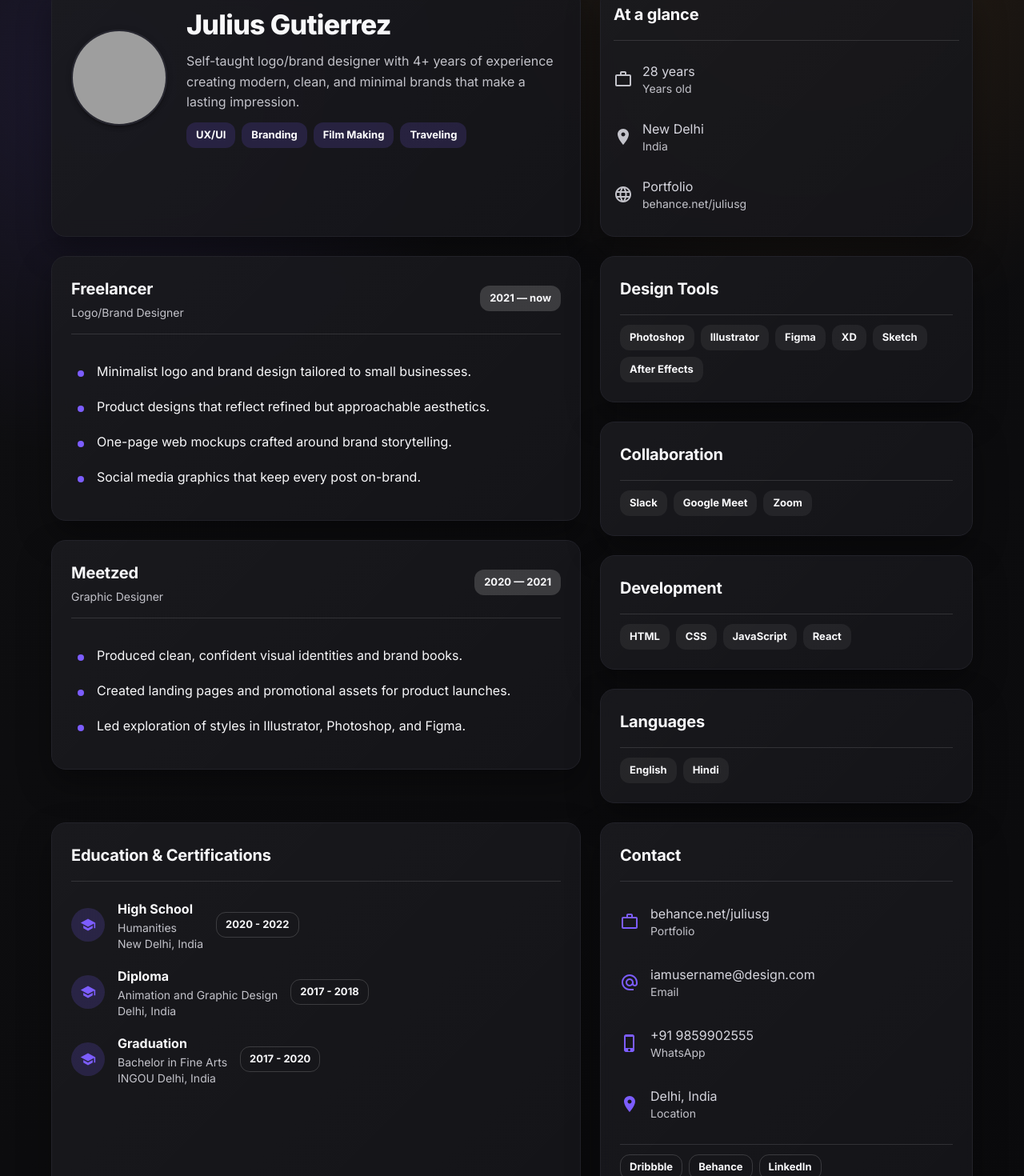
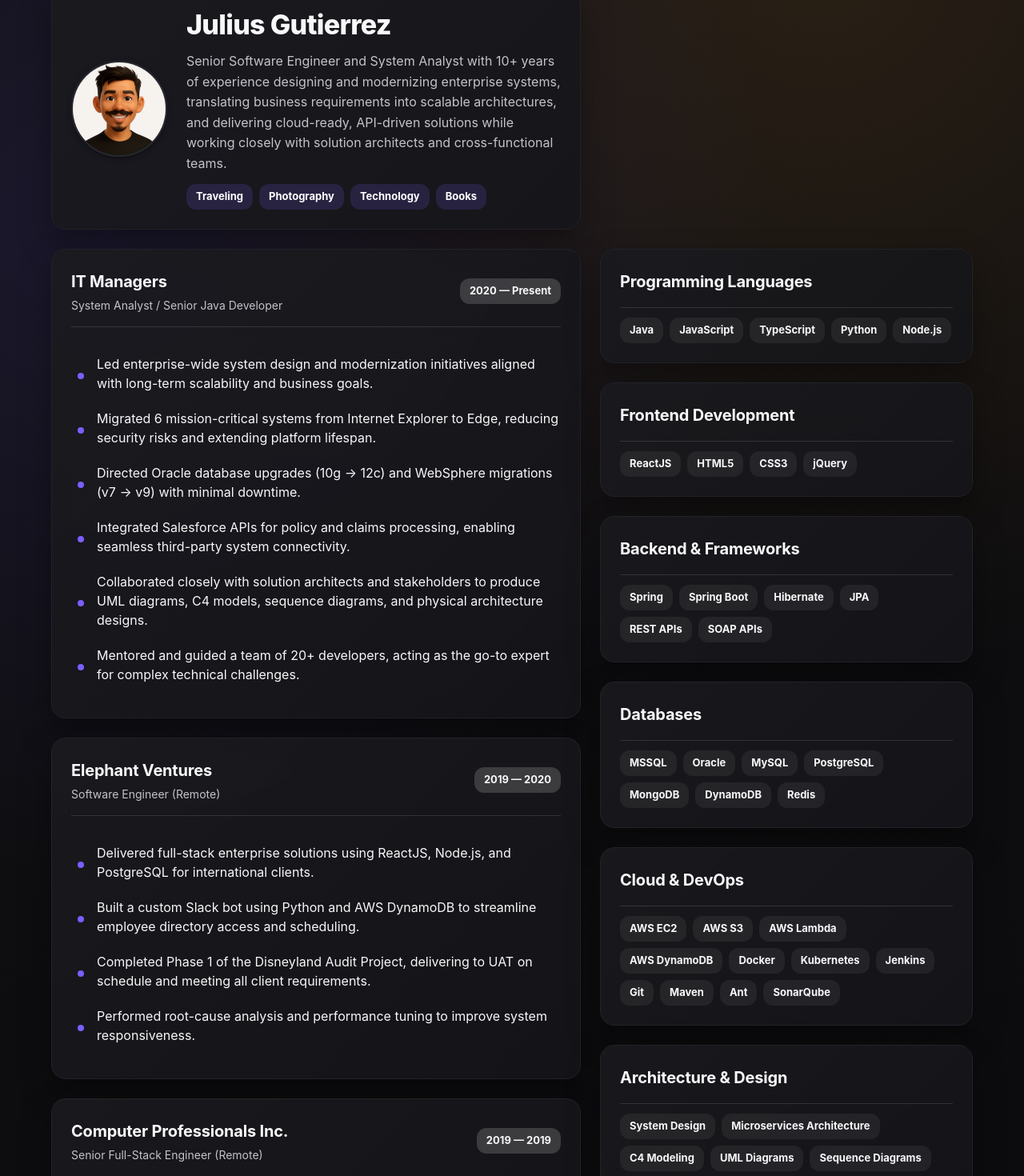
Before and after one commit to juliusgutierrez/juliusgutierrez.github.io, a React (Vite) app: page / in a window 1280 px wide. Shown: the part 63-1533 px from the top of the page at 80% size. Built offline with nearby package versions, Linux system fonts and the light colour scheme; grey boxes are pictures that could not be loaded.

Commit message:
Refactor code structure for improved readability and maintainability

```diff
--- a/package.json
+++ b/package.json
@@ -11,7 +11,6 @@
   "dependencies": {
     "@emotion/react": "^11.13.0",
     "@emotion/styled": "^11.13.0",
-    "@fontsource/inter": "^5.1.1",
     "@mui/icons-material": "^6.1.7",
     "@mui/material": "^6.1.7",
     "react": "^18.3.1",
--- a/src/App.jsx
+++ b/src/App.jsx
@@ -12,7 +12,7 @@ import {
   ListItemText,
   Stack,
   Typography,
-} from '@mui/material';
+} from "@mui/material";
 import {
   AlternateEmail,
   Language,
@@ -20,11 +20,12 @@ import {
   PhoneIphone,
   WorkOutline,
   School,
-} from '@mui/icons-material';
+} from "@mui/icons-material";
 
-import SectionCard from './components/SectionCard';
-import ChipGrid from './components/ChipGrid';
-import { contact, education, interests, roles, skills, summary } from './data';
+import SectionCard from "./components/SectionCard";
+import ChipGrid from "./components/ChipGrid";
+import { contact, education, interests, roles, skills, summary } from "./data";
+import avatar from "./assets/avatar.png";
 
 const iconMap = {
   Portfolio: <WorkOutline color="primary" />,
@@ -40,20 +41,38 @@ function App() {
         <Grid container spacing={3} alignItems="stretch">
           <Grid item xs={12} md={7}>
             <SectionCard>
-              <Stack spacing={3} direction={{ xs: 'column', md: 'row' }} alignItems={{ md: 'center' }}>
+              <Stack
+                spacing={3}
+                direction={{ xs: "column", md: "row" }}
+                alignItems={{ md: "center" }}
+              >
                 <Avatar
-                  src="https://api.dicebear.com/9.x/notionists/svg?seed=designer&backgroundColor=1d1d21"
+                  src={avatar}
                   alt="Avatar"
-                  sx={{ width: 120, height: 120, border: '2px solid #272730', boxShadow: 3 }}
+                  sx={{
+                    width: 120,
+                    height: 120,
+                    border: "2px solid #272730",
+                    boxShadow: 3,
+                  }}
                 />
                 <Stack spacing={1.5}>
                   <Typography variant="h4">{summary.name}</Typography>
-                  <Typography variant="body1" color="text.secondary" sx={{ maxWidth: 620, lineHeight: 1.6 }}>
+                  <Typography
+                    variant="body1"
+                    color="text.secondary"
+                    sx={{ maxWidth: 620, lineHeight: 1.6 }}
+                  >
                     {summary.role}
                   </Typography>
                   <Stack direction="row" spacing={1} flexWrap="wrap" useFlexGap>
                     {interests.map((item) => (
-                      <Chip key={item} label={item} color="primary" sx={{ bgcolor: 'rgba(124,93,255,0.16)' }} />
+                      <Chip
+                        key={item}
+                        label={item}
+                        color="primary"
+                        sx={{ bgcolor: "rgba(124,93,255,0.16)" }}
+                      />
                     ))}
                   </Stack>
                 </Stack>
@@ -61,42 +80,60 @@ function App() {
             </SectionCard>
           </Grid>
 
-          <Grid item xs={12} md={5}>
+          {/* <Grid item xs={12} md={5}>
             <SectionCard title="At a glance" dense spacing={1.5}>
               <List disablePadding>
                 <ListItem disableGutters sx={{ py: 1 }}>
-                  <ListItemIcon sx={{ color: 'text.secondary', minWidth: 36 }}>
-                    <WorkOutline />
+                  <ListItemIcon sx={{ color: "text.secondary", minWidth: 36 }}>
+                    <LocationOn />
                   </ListItemIcon>
-                  <ListItemText primary="28 years" secondary="Years old" secondaryTypographyProps={{ color: 'text.secondary' }} />
+                  <ListItemText
+                    primary="Manila"
+                    secondary="Philippines"
+                    secondaryTypographyProps={{ color: "text.secondary" }}
+                  />
                 </ListItem>
                 <ListItem disableGutters sx={{ py: 1 }}>
-                  <ListItemIcon sx={{ color: 'text.secondary', minWidth: 36 }}>
-                    <LocationOn />
-                  </ListItemIcon>
-                  <ListItemText primary="New Delhi" secondary="India" secondaryTypographyProps={{ color: 'text.secondary' }} />
-                </ListItem>
-                <ListItem disableGutters sx={{ py: 1 }}>
-                  <ListItemIcon sx={{ color: 'text.secondary', minWidth: 36 }}>
+                  <ListItemIcon sx={{ color: "text.secondary", minWidth: 36 }}>
                     <Language />
                   </ListItemIcon>
-                  <ListItemText primary="Portfolio" secondary="behance.net/juliusg" secondaryTypographyProps={{ color: 'text.secondary' }} />
+                  <ListItemText
+                    primary="Github"
+                    secondary="https://github.com/juliusgutierrez"
+                    secondaryTypographyProps={{ color: "text.secondary" }}
+                  />
                 </ListItem>
               </List>
             </SectionCard>
-          </Grid>
+          </Grid> */}
 
           <Grid item xs={12} md={7}>
             <Stack spacing={3}>
               {roles.map((role) => (
-                <SectionCard key={role.title} title={role.title} subtitle={role.subtitle} action={<Chip label={role.period} />}>
+                <SectionCard
+                  key={role.title}
+                  title={role.title}
+                  subtitle={role.subtitle}
+                  action={<Chip label={role.period} />}
+                >
                   <List sx={{ pl: 1 }}>
                     {role.details.map((detail) => (
                       <ListItem key={detail} disableGutters sx={{ py: 0.75 }}>
                         <ListItemIcon sx={{ minWidth: 24 }}>
-                          <Box sx={{ width: 8, height: 8, bgcolor: 'primary.main', borderRadius: '50%', mt: 0.75 }} />
+                          <Box
+                            sx={{
+                              width: 8,
+                              height: 8,
+                              bgcolor: "primary.main",
+                              borderRadius: "50%",
+                              mt: 0.75,
+                            }}
+                          />
                         </ListItemIcon>
-                        <ListItemText primary={detail} primaryTypographyProps={{ color: 'text.primary' }} />
+                        <ListItemText
+                          primary={detail}
+                          primaryTypographyProps={{ color: "text.primary" }}
+                        />
                       </ListItem>
                     ))}
                   </List>
@@ -108,7 +145,11 @@ function App() {
           <Grid item xs={12} md={5}>
             <Stack spacing={3}>
               {skills.map((group) => (
-                <SectionCard key={group.title} title={group.title} spacing={1.5}>
+                <SectionCard
+                  key={group.title}
+                  title={group.title}
+                  spacing={1.5}
+                >
                   <ChipGrid items={group.chips} />
                 </SectionCard>
               ))}
@@ -119,8 +160,20 @@ function App() {
             <SectionCard title="Education & Certifications" spacing={2.5}>
               <Stack spacing={2}>
                 {education.map((item) => (
-                  <Stack key={item.school} direction="row" spacing={2} alignItems="center">
-                    <Avatar sx={{ bgcolor: 'rgba(124,93,255,0.18)', color: 'primary.main', width: 42, height: 42 }}>
+                  <Stack
+                    key={item.school}
+                    direction="row"
+                    spacing={2}
+                    alignItems="center"
+                  >
+                    <Avatar
+                      sx={{
+                        bgcolor: "rgba(124,93,255,0.18)",
+                        color: "primary.main",
+                        width: 42,
+                        height: 42,
+                      }}
+                    >
                       <School fontSize="small" />
                     </Avatar>
                     <Box>
@@ -134,8 +187,12 @@ function App() {
                         {item.location}
                       </Typography>
                     </Box>
-                    <Box sx={{ ml: 'auto' }}>
-                      <Chip label={item.period} variant="outlined" sx={{ borderColor: 'rgba(255,255,255,0.16)' }} />
+                    <Box sx={{ ml: "auto" }}>
+                      <Chip
+                        label={item.period}
+                        variant="outlined"
+                        sx={{ borderColor: "rgba(255,255,255,0.16)" }}
+                      />
                     </Box>
                   </Stack>
                 ))}
@@ -148,11 +205,19 @@ function App() {
               <List disablePadding>
                 {contact.map((item) => (
                   <ListItem key={item.label} disableGutters sx={{ py: 1.25 }}>
-                    <ListItemIcon sx={{ minWidth: 38 }}>{iconMap[item.label]}</ListItemIcon>
+                    <ListItemIcon sx={{ minWidth: 38 }}>
+                      {iconMap[item.label]}
+                    </ListItemIcon>
                     <ListItemText
                       primary={
                         item.link ? (
-                          <Link href={item.link} target="_blank" rel="noreferrer" underline="none" color="inherit">
+                          <Link
+                            href={item.link}
+                            target="_blank"
+                            rel="noreferrer"
+                            underline="none"
+                            color="inherit"
+                          >
                             {item.value}
                           </Link>
                         ) : (
@@ -160,17 +225,22 @@ function App() {
                         )
                       }
                       secondary={item.label}
-                      secondaryTypographyProps={{ color: 'text.secondary' }}
+                      secondaryTypographyProps={{ color: "text.secondary" }}
                     />
                   </ListItem>
                 ))}
               </List>
-              <Divider sx={{ my: 1.5 }} />
-              <Stack direction="row" spacing={1} flexWrap="wrap" useFlexGap>
-                {['Dribbble', 'Behance', 'LinkedIn'].map((item) => (
-                  <Chip key={item} label={item} variant="outlined" sx={{ borderColor: 'rgba(255,255,255,0.16)' }} />
+              {/* <Divider sx={{ my: 1.5 }} /> */}
+              {/* <Stack direction="row" spacing={1} flexWrap="wrap" useFlexGap>
+                {["Dribbble", "Behance", "LinkedIn"].map((item) => (
+                  <Chip
+                    key={item}
+                    label={item}
+                    variant="outlined"
+                    sx={{ borderColor: "rgba(255,255,255,0.16)" }}
+                  />
                 ))}
-              </Stack>
+              </Stack> */}
             </SectionCard>
           </Grid>
         </Grid>
--- a/src/data.js
+++ b/src/data.js
@@ -1,77 +1,210 @@
-export const interests = ['UX/UI', 'Branding', 'Film Making', 'Traveling'];
+export const summary = {
+  name: "Julius Gutierrez",
+  role: "Senior Software Engineer and System Analyst with 10+ years of experience designing and modernizing enterprise systems, translating business requirements into scalable architectures, and delivering cloud-ready, API-driven solutions while working closely with solution architects and cross-functional teams.",
+};
+
+export const interests = ["Traveling", "Photography", "Technology", "Books"];
 
 export const roles = [
   {
-    title: 'Freelancer',
-    subtitle: 'Logo/Brand Designer',
-    period: '2021 — now',
+    title: "IT Managers",
+    subtitle: "System Analyst / Senior Java Developer",
+    period: "2020 — Present",
     details: [
-      'Minimalist logo and brand design tailored to small businesses.',
-      'Product designs that reflect refined but approachable aesthetics.',
-      'One-page web mockups crafted around brand storytelling.',
-      'Social media graphics that keep every post on-brand.',
+      "Led enterprise-wide system design and modernization initiatives aligned with long-term scalability and business goals.",
+      "Migrated 6 mission-critical systems from Internet Explorer to Edge, reducing security risks and extending platform lifespan.",
+      "Directed Oracle database upgrades (10g → 12c) and WebSphere migrations (v7 → v9) with minimal downtime.",
+      "Integrated Salesforce APIs for policy and claims processing, enabling seamless third-party system connectivity.",
+      "Collaborated closely with solution architects and stakeholders to produce UML diagrams, C4 models, sequence diagrams, and physical architecture designs.",
+      "Mentored and guided a team of 20+ developers, acting as the go-to expert for complex technical challenges.",
+    ],
+    techStack: [
+      "Java",
+      "Spring Boot",
+      "REST APIs",
+      "Oracle Database",
+      "MSSQL",
+      "AWS (EC2, S3)",
+      "WebSphere",
+      "Docker",
+      "Jenkins",
     ],
   },
   {
-    title: 'Meetzed',
-    subtitle: 'Graphic Designer',
-    period: '2020 — 2021',
+    title: "Elephant Ventures",
+    subtitle: "Software Engineer (Remote)",
+    period: "2019 — 2020",
     details: [
-      'Produced clean, confident visual identities and brand books.',
-      'Created landing pages and promotional assets for product launches.',
-      'Led exploration of styles in Illustrator, Photoshop, and Figma.',
+      "Delivered full-stack enterprise solutions using ReactJS, Node.js, and PostgreSQL for international clients.",
+      "Built a custom Slack bot using Python and AWS DynamoDB to streamline employee directory access and scheduling.",
+      "Completed Phase 1 of the Disneyland Audit Project, delivering to UAT on schedule and meeting all client requirements.",
+      "Performed root-cause analysis and performance tuning to improve system responsiveness.",
     ],
+    techStack: [
+      "ReactJS",
+      "Node.js",
+      "Python",
+      "PostgreSQL",
+      "AWS DynamoDB",
+      "Docker",
+      "Slack API",
+    ],
+  },
+  {
+    title: "Computer Professionals Inc.",
+    subtitle: "Senior Full-Stack Engineer (Remote)",
+    period: "2019 — 2019",
+    details: [
+      "Handled full-stack development for NDA IBM client projects, delivering scalable and secure web applications.",
+      "Developed automation scripts using Bash and Docker to improve build and deployment workflows.",
+    ],
+    techStack: ["ReactJS", "Node.js", "Docker", "Bash", "Git"],
+  },
+  {
+    title: "Tempest House",
+    subtitle: "Java Software Engineer (Remote)",
+    period: "2018 — 2019",
+    details: [
+      "Designed custom data integration modules using Java and Spring to transform vendor data into client-ready formats.",
+      "Built automated testing frameworks with Selenium and JUnit, reducing manual QA effort by 40%.",
+      "Resolved production issues to improve application stability and reliability.",
+    ],
+    techStack: ["Java 8", "Spring Framework", "Selenium", "JUnit", "REST APIs"],
+  },
+  {
+    title: "Greatfeat Services Inc.",
+    subtitle: "Java Software Engineer",
+    period: "2017 — 2018",
+    details: [
+      "Migrated legacy monolithic systems into a microservices-based architecture.",
+      "Developed secure and scalable APIs for payment gateways and online game integrations.",
+      "Proactively resolved performance issues to prevent system downtime.",
+    ],
+    techStack: ["Java", "Spring", "Microservices", "Redis", "REST APIs"],
+  },
+  {
+    title: "Genpact Headstrong",
+    subtitle: "Senior Java Developer",
+    period: "2015 — 2016",
+    details: [
+      "Led development of WMS-Claims projects for Sun Life Philippines, delivering Phase 1 and 2 on schedule.",
+      "Built automated batch programs for data replication, reporting, and operational monitoring.",
+      "Maintained SOAP service integrations to ensure regulatory compliance.",
+    ],
+    techStack: [
+      "Java",
+      "Spring",
+      "SOAP APIs",
+      "Batch Processing",
+      "Oracle Database",
+    ],
+  },
+  {
+    title: "Novare Technologies",
+    subtitle: "Java Software Engineer",
+    period: "2013 — 2015",
+    details: [
+      "Delivered BPI E-LOANS system and GMOVIES seat reservation platform from concept to production.",
+      "Built CMS back-office systems for real-time content management.",
+      "Improved system performance through refactoring and code optimization.",
+    ],
+    techStack: ["Java", "Spring", "MySQL", "JavaScript", "HTML/CSS"],
   },
 ];
 
 export const skills = [
   {
-    title: 'Design Tools',
-    chips: ['Photoshop', 'Illustrator', 'Figma', 'XD', 'Sketch', 'After Effects'],
+    title: "Programming Languages",
+    chips: ["Java", "JavaScript", "TypeScript", "Python", "Node.js"],
   },
   {
-    title: 'Collaboration',
-    chips: ['Slack', 'Google Meet', 'Zoom'],
+    title: "Frontend Development",
+    chips: ["ReactJS", "HTML5", "CSS3", "jQuery"],
   },
   {
-    title: 'Development',
-    chips: ['HTML', 'CSS', 'JavaScript', 'React'],
+    title: "Backend & Frameworks",
+    chips: [
+      "Spring",
+      "Spring Boot",
+      "Hibernate",
+      "JPA",
+      "REST APIs",
+      "SOAP APIs",
+    ],
   },
   {
-    title: 'Languages',
-    chips: ['English', 'Hindi'],
+    title: "Databases",
+    chips: [
+      "MSSQL",
+      "Oracle",
+      "MySQL",
+      "PostgreSQL",
+      "MongoDB",
+      "DynamoDB",
+      "Redis",
+    ],
+  },
+  {
+    title: "Cloud & DevOps",
+    chips: [
+      "AWS EC2",
+      "AWS S3",
+      "AWS Lambda",
+      "AWS DynamoDB",
+      "Docker",
+      "Kubernetes",
+      "Jenkins",
+      "Git",
+      "Maven",
+      "Ant",
+      "SonarQube",
+    ],
+  },
+  {
+    title: "Architecture & Design",
+    chips: [
+      "System Design",
+      "Microservices Architecture",
+      "C4 Modeling",
+      "UML Diagrams",
+      "Sequence Diagrams",
+      "Physical Architecture",
+      "API Design",
+    ],
+  },
+  {
+    title: "Testing & Quality",
+    chips: ["JUnit", "Selenium", "Automation Testing", "Performance Tuning"],
+  },
+  {
+    title: "Tools & Collaboration",
+    chips: ["Jira", "Kanban", "Slack", "GitHub"],
+  },
+  {
+    title: "Operating Systems",
+    chips: ["Windows", "Linux", "macOS"],
+  },
+  {
+    title: "Languages",
+    chips: ["English"],
   },
 ];
 
 export const education = [
   {
-    school: 'High School',
-    focus: 'Humanities',
-    location: 'New Delhi, India',
-    period: '2020 - 2022',
-  },
-  {
-    school: 'Diploma',
-    focus: 'Animation and Graphic Design',
-    location: 'Delhi, India',
-    period: '2017 - 2018',
-  },
-  {
-    school: 'Graduation',
-    focus: 'Bachelor in Fine Arts',
-    location: 'INGOU Delhi, India',
-    period: '2017 - 2020',
+    school: "Adamson University",
+    focus: "Bachelor of Science in Information Technology",
+    location: "Manila, Philippines",
+    period: "2003 - 2008",
   },
 ];
 
 export const contact = [
-  { label: 'Portfolio', value: 'behance.net/juliusg', link: '#portfolio' },
-  { label: 'Email', value: 'iamusername@design.com', link: 'mailto:iamusername@design.com' },
-  { label: 'WhatsApp', value: '+91 9859902555', link: 'https://wa.me/919859902555' },
-  { label: 'Location', value: 'Delhi, India' },
+  // { label: "Portfolio", value: "behance.net/juliusg", link: "#portfolio" },
+  {
+    label: "Email",
+    value: "juliusgutierrez@ymail.com",
+    link: "mailto:juliusgutierrez",
+  },
+  { label: "Location", value: "Manila, Philippines" },
 ];
-
-export const summary = {
-  name: 'Julius Gutierrez',
-  role: 'Self-taught logo/brand designer with 4+ years of experience creating modern, clean, and minimal brands that make a lasting impression.',
-};
--- a/src/theme.js
+++ b/src/theme.js
@@ -1,53 +1,56 @@
-import { createTheme } from '@mui/material/styles';
+import { createTheme } from "@mui/material/styles";
 
 const theme = createTheme({
   palette: {
-    mode: 'dark',
+    mode: "dark",
     primary: {
-      main: '#7c5dff',
+      main: "#7c5dff",
     },
     secondary: {
-      main: '#f29e38',
+      main: "#f29e38",
     },
     background: {
-      default: '#0f0f11',
-      paper: '#16161a',
+      default: "#0f0f11",
+      paper: "#16161a",
     },
     text: {
-      primary: '#f8f8fa',
-      secondary: '#c3c3ca',
+      primary: "#f8f8fa",
+      secondary: "#c3c3ca",
     },
   },
   shape: {
     borderRadius: 18,
   },
   typography: {
-    fontFamily: '"InterVariable", "Inter", system-ui, -apple-system, sans-serif',
+    fontFamily: ["Inter", "Roboto", "Helvetica", "Arial", "sans-serif"].join(
+      ","
+    ),
     h4: {
       fontWeight: 800,
-      letterSpacing: '-0.02em',
+      letterSpacing: "-0.02em",
     },
     h6: {
       fontWeight: 700,
-      letterSpacing: '-0.01em',
+      letterSpacing: "-0.01em",
     },
     body1: {
-      color: '#d6d6de',
+      color: "#d6d6de",
     },
   },
   components: {
     MuiCard: {
       styleOverrides: {
         root: {
-          border: '1px solid #222229',
-          boxShadow: '0 18px 40px rgba(0,0,0,0.35)',
-          backgroundImage: 'linear-gradient(135deg, rgba(255,255,255,0.02), rgba(255,255,255,0))',
+          border: "1px solid #222229",
+          boxShadow: "0 18px 40px rgba(0,0,0,0.35)",
+          backgroundImage:
+            "linear-gradient(135deg, rgba(255,255,255,0.02), rgba(255,255,255,0))",
         },
       },
     },
     MuiChip: {
       defaultProps: {
-        variant: 'filled',
+        variant: "filled",
       },
       styleOverrides: {
         root: {
```
Also changed, not shown: src/main.jsx (+8 -9 lines), src/assets/avatar.png (added), 1 other file (tests, documents, lock files or other folders).
